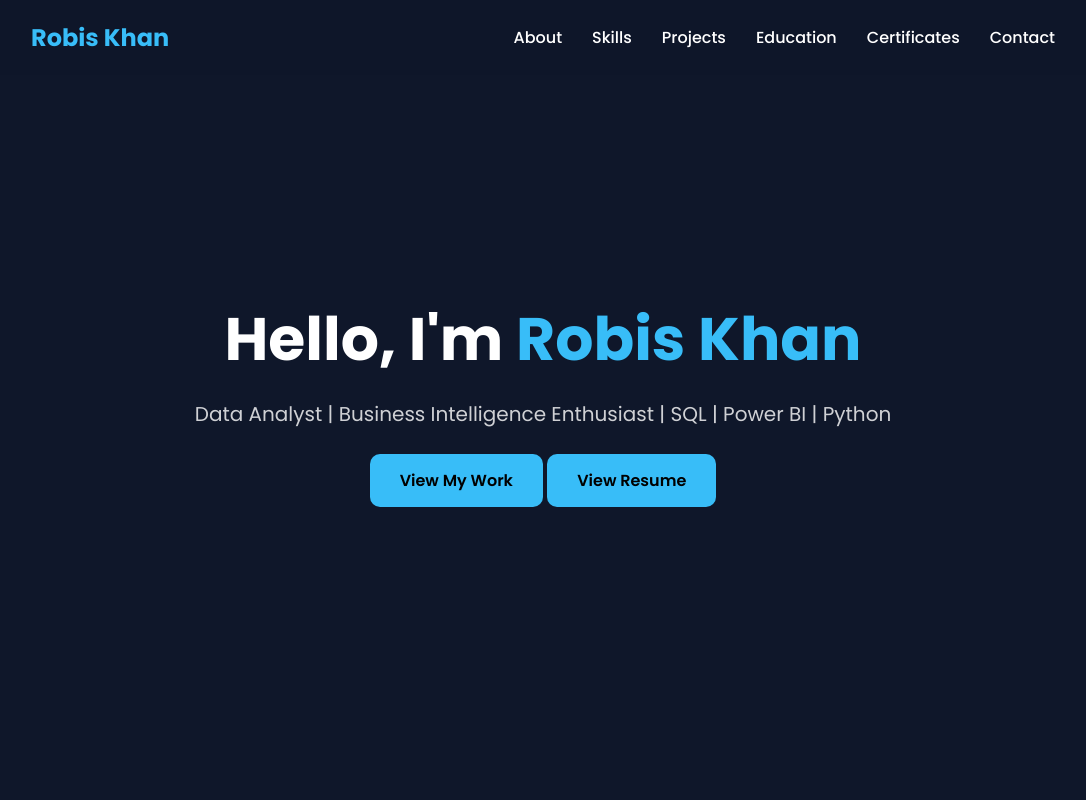
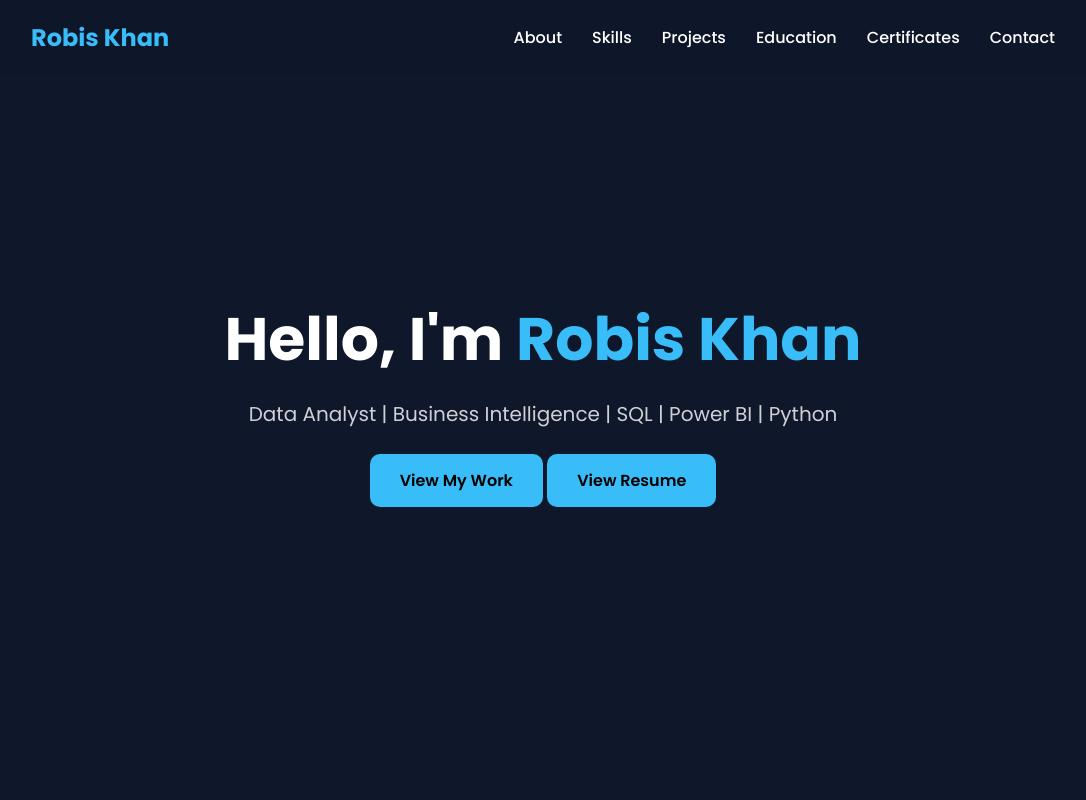
Before and after one commit to robis111/Robis-Portfolio, a plain HTML site: page index.html in a window 1280 px wide. Shown: the top 800 px of the page, without its empty margins (97-1183 px from the left). Drawn offline with Linux system fonts and the light colour scheme.

Commit message:
Update index.html

```diff
--- a/index.html
+++ b/index.html
@@ -229,7 +229,7 @@ display:none;
 <div class="hero-content">
 <h1>Hello, I'm <span>Robis Khan</span></h1>
 <p>
-Data Analyst | Business Intelligence Enthusiast | SQL | Power BI | Python
+Data Analyst | Business Intelligence | SQL | Power BI | Python
 </p>
 <a href="#projects" class="btn">View My Work</a>
 <a href="Robis_khan.pdf.pdf" class="btn" target="_blank">View Resume</a>
```
